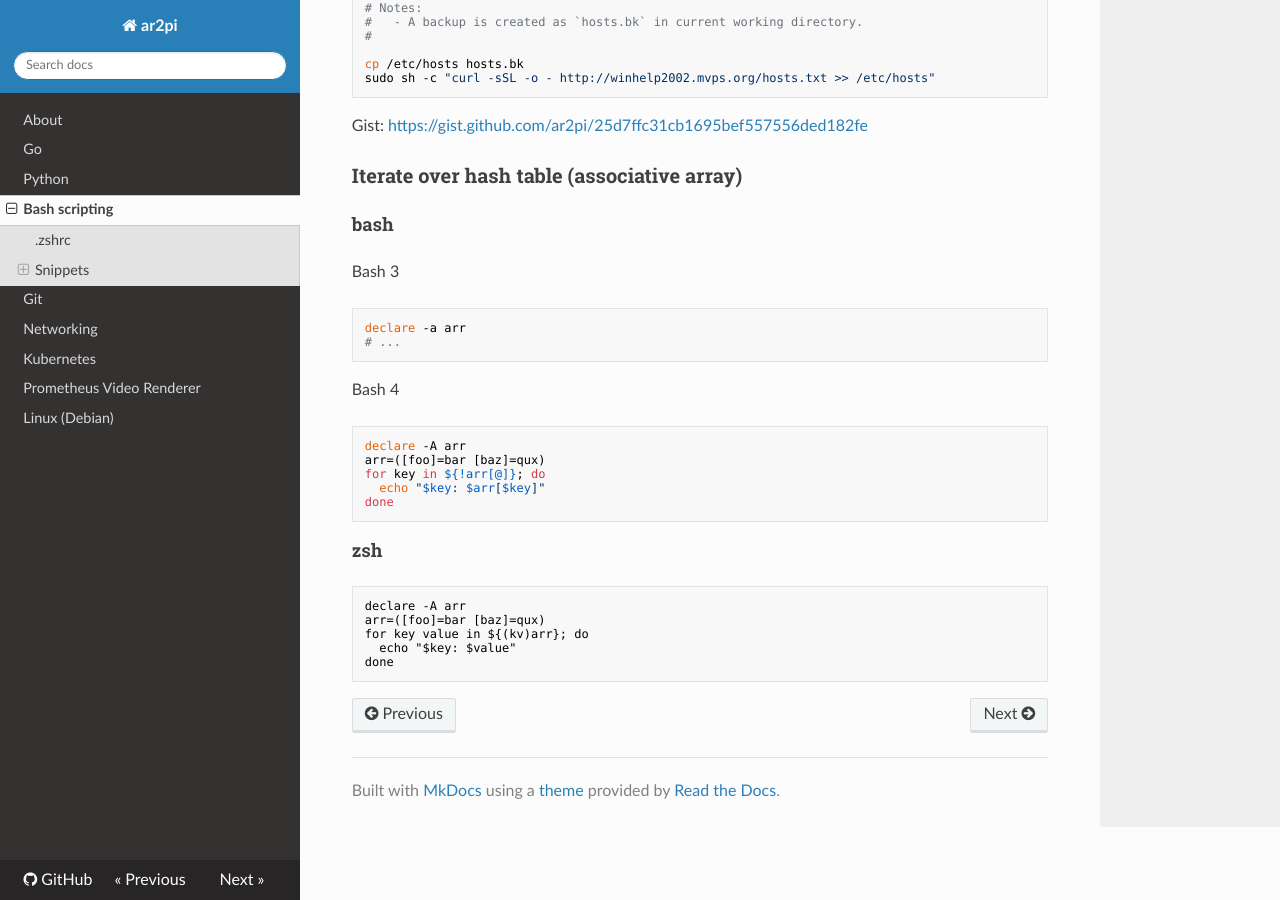
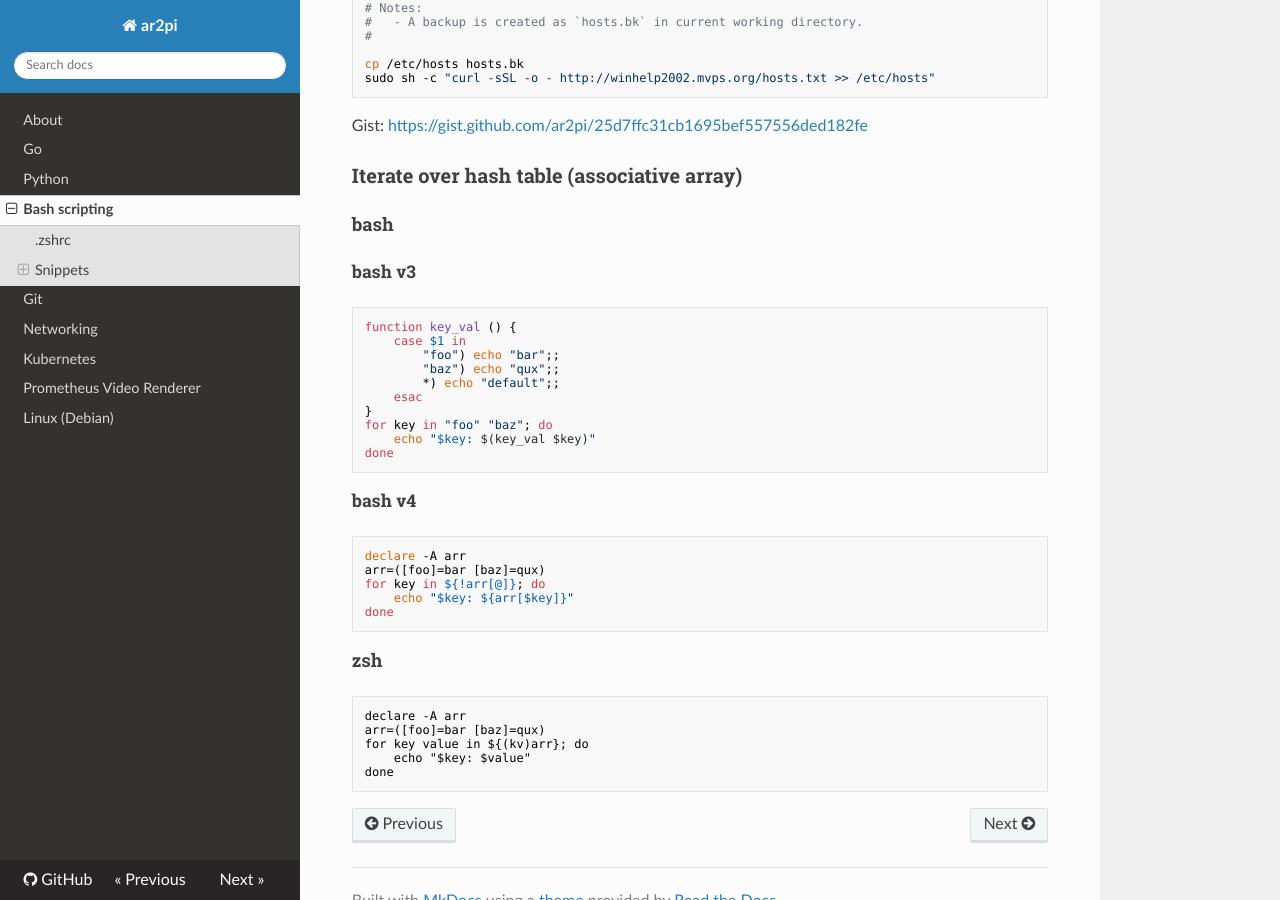
Before and after one commit to ar2pi/ar2pi, an MkDocs documentation site: the page built from docs/bash-scripting.md, in a window 1280 px wide and 900 px high, scrolled down 1733 px. Built offline with MkDocs 1.6.1, drawn with Linux system fonts in a browser that asks for light colours; nearby versions of some CDN libraries.

Commit message:
add bash v3 hash table iteration snippet

````diff
--- a/docs/bash-scripting.md
+++ b/docs/bash-scripting.md
@@ -112,18 +112,28 @@ Gist: [https://gist.github.com/ar2pi/25d7ffc31cb1695bef557556ded182fe](https://g
 
 #### bash
 
-Bash 3
+##### bash v3
+
 ```bash
-declare -a arr
-# ...
+function key_val () {
+    case $1 in
+        "foo") echo "bar";;
+        "baz") echo "qux";;
+        *) echo "default";;
+    esac
+}
+for key in "foo" "baz"; do
+    echo "$key: $(key_val $key)"
+done
 ```
 
-Bash 4
+##### bash v4
+
 ```bash
 declare -A arr
 arr=([foo]=bar [baz]=qux)
 for key in ${!arr[@]}; do
-  echo "$key: $arr[$key]"
+    echo "$key: ${arr[$key]}"
 done
 ```
 
@@ -133,6 +143,6 @@ done
 declare -A arr
 arr=([foo]=bar [baz]=qux)
 for key value in ${(kv)arr}; do
-  echo "$key: $value"
+    echo "$key: $value"
 done
 ```
````
